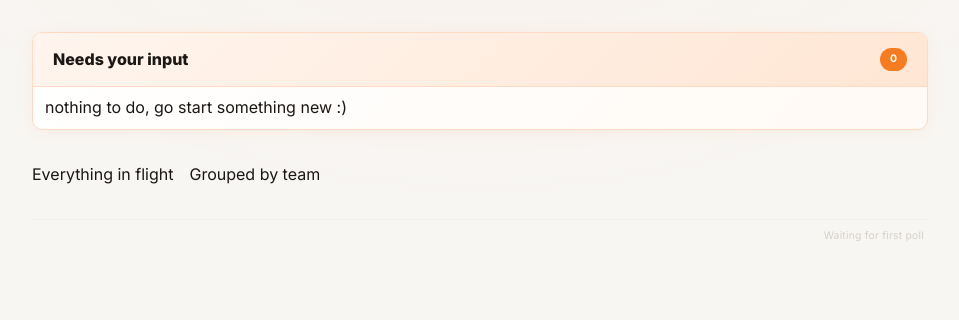
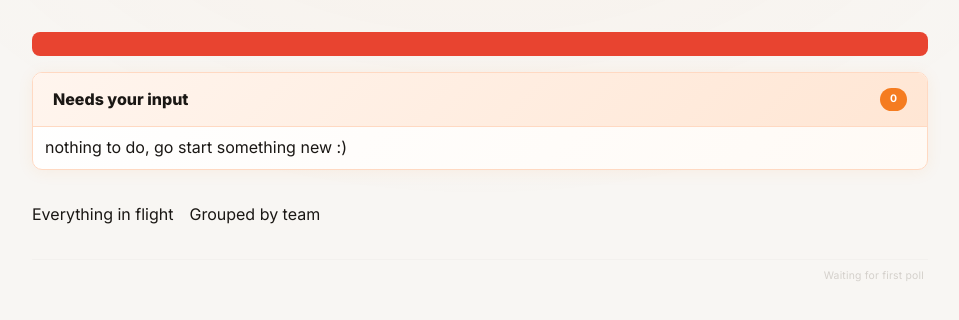
Before and after one commit to Farmer-Pete/Zing, a Python web app: template src/zing_ai/server/templates/command_center.html in a window 1280 px wide. Shown: the part 184-504 px from the top of the page, without its empty margins (160-1119 px from the left). Run offline with Jinja, Linux system fonts and the light colour scheme; the template is opened without the code that fills it, so the values that code supplies are empty; some libraries are stand-ins or nearby versions.

Commit message:
Step 6.2: Add error banner bound to lastError signal
Co-Authored-By: Zing <zing@farmerpete.net>

```diff
--- a/src/zing_ai/server/static/css/command_center.css
+++ b/src/zing_ai/server/static/css/command_center.css
@@ -4,6 +4,21 @@
  * Color values reference tokens defined in tokens.css — do NOT hard-code
  * color literals here unless they are structural (e.g. transparent).
  */
+
+/* ──────────────────────────────────────────────
+   ERROR BANNER
+────────────────────────────────────────────── */
+
+.cc-error {
+    background: var(--red-orange);
+    color: #fff;
+    font-size: 0.875rem;
+    font-weight: 600;
+    padding: 0.75rem 1rem;
+    border-radius: 8px;
+    margin-bottom: 1rem;
+    width: 100%;
+}
 
 /* ──────────────────────────────────────────────
    ACTION INBOX
--- a/src/zing_ai/server/templates/command_center.html
+++ b/src/zing_ai/server/templates/command_center.html
@@ -6,6 +6,7 @@
 <div class="cc-page"
      data-signals='{"lastPolledAt": "{{ last_polled_at.isoformat() if last_polled_at else "" }}", "lastError": "{{ last_error or "" }}"}'
      data-init="@get('/command-center/events')">
+    <div class="cc-error" data-show="$lastError" data-text="$lastError">{{ last_error or '' }}</div>
     <section class="inbox">
         <div class="inbox-header">
             <span class="inbox-title">Needs your input</span>
```
Also changed, not shown: tests/test_ui/test_command_center.py (+15 -0 lines).
